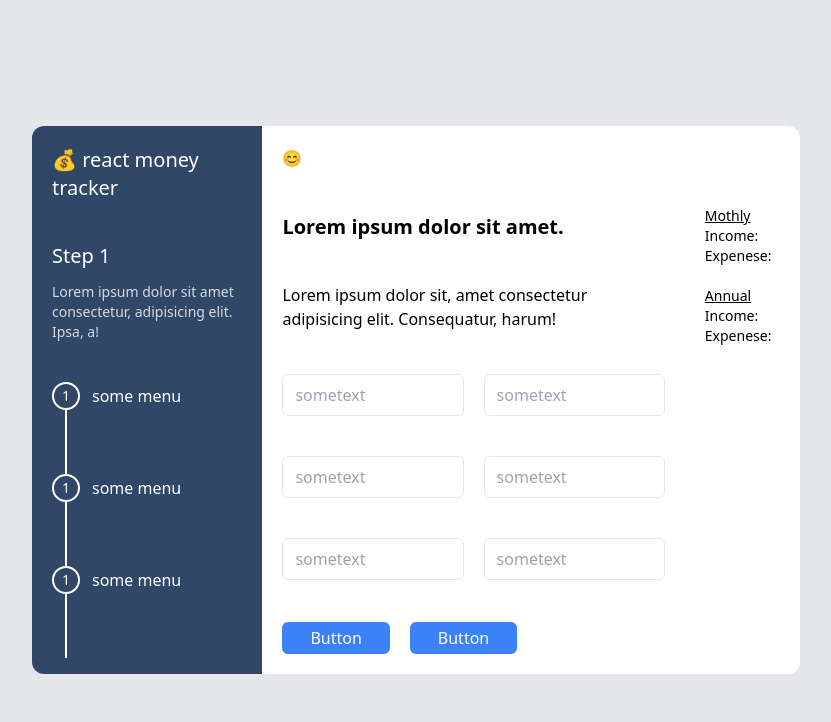
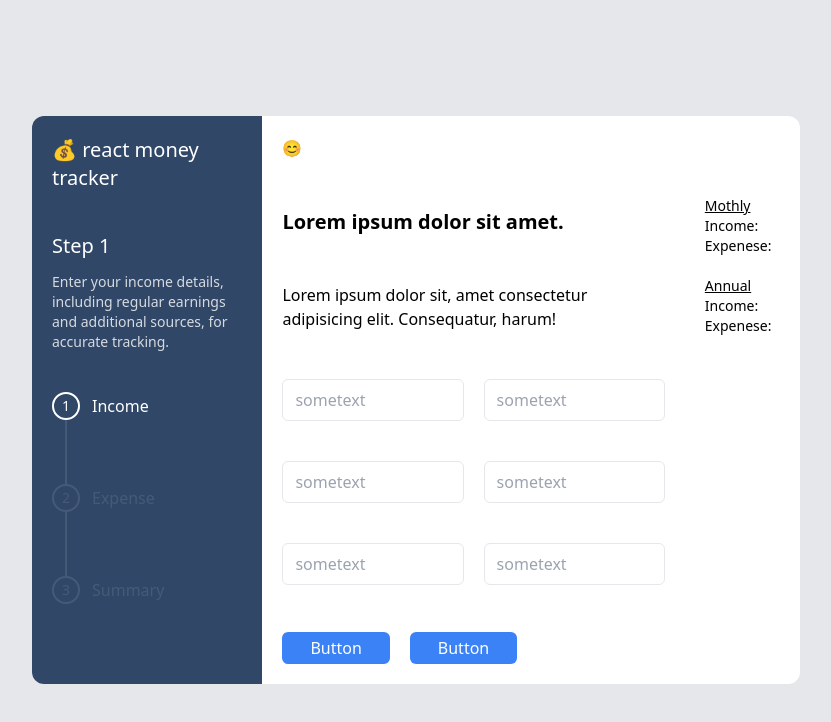
Before and after one commit to Zlatonn/react-money-tracker, a React (Vite) app: page / in a window 1280 px wide. Shown: the top 722 px of the page, without its empty margins (224-1055 px from the left). Built offline with nearby package versions, Linux system fonts and the light colour scheme.

Commit message:
✅ Apply usePages to SideBar component

```diff
--- a/src/components/side-bar/SideBar.jsx
+++ b/src/components/side-bar/SideBar.jsx
@@ -1,17 +1,37 @@
+import { useEffect, useState } from "react";
+import usePages from "../../hooks/usePages";
 import Step from "./Step";
+import data from "../../data";
 
 function SideBar() {
+  const currentPageNo = usePages((state) => state.pageNo);
+  const setPage = usePages((state) => state.setPage);
+
+  const [pageData, setPageData] = useState({});
+
+  useEffect(() => {
+    const currentPageData = data.find((page) => page.pageNo === currentPageNo);
+    setPageData(currentPageData || {});
+  }, [currentPageNo]);
+
   return (
     <div className="w-[30%] h-full pt-5 pb-20 px-5 bg-[#304767] text-white flex flex-col gap-10">
       <p className="text-xl">💰 react money tracker</p>
       <div className="flex flex-col gap-3">
-        <p className="text-xl">Step 1</p>
-        <p className="text-sm opacity-80">Lorem ipsum dolor sit amet consectetur, adipisicing elit. Ipsa, a!</p>
+        <p className="text-xl">Step {pageData.pageNo + 1}</p>
+        <p className="text-sm opacity-80">{pageData.suggestText}</p>
       </div>
       <div className="flex flex-col gap-16">
-        <Step />
-        <Step />
-        <Step />
+        {data.map((e) => (
+          <Step
+            key={e.pageNo}
+            pageNo={e.pageNo}
+            name={e.pageName}
+            line={e.line}
+            state={e.pageNo === currentPageNo ? "active" : e.pageNo < currentPageNo ? "complete" : null}
+            handle={() => setPage(e.pageNo)}
+          />
+        ))}
       </div>
     </div>
   );
--- a/src/components/side-bar/Step.jsx
+++ b/src/components/side-bar/Step.jsx
@@ -1,9 +1,26 @@
-function Step() {
+// eslint-disable-next-line react/prop-types
+function Step({ pageNo, name, line, state, handle }) {
   return (
-    <div className="relative flex items-center gap-3 cursor-pointer ">
-      <div className="w-7 h-7 border-2 border-white rounded-full flex justify-center items-center text-sm text-white">1</div>
-      <span>some menu</span>
-      <div className="absolute left-[13px] top-7 h-16 border-l-2 border-white"></div>
+    <div className="relative flex items-center gap-3 cursor-pointer " onClick={handle}>
+      <div
+        className={`w-7 h-7 border-2 rounded-full flex justify-center items-center text-sm ${
+          state === "active"
+            ? `bg-[#304767] text-white border-white`
+            : state === "complete"
+            ? `bg-white text-[#304767] border-white`
+            : `bg-[#304767] text-white border-white opacity-10`
+        } `}
+      >
+        {pageNo + 1}
+      </div>
+      <span className={`${state ? `opacity-none` : `opacity-10`}`}>{name}</span>
+      {line ? (
+        <div
+          className={`absolute left-[13px] top-7 h-16 border-l-2 border-white cursor-default ${
+            state === "complete" ? `opacity-none` : `opacity-10`
+          }`}
+        ></div>
+      ) : null}
     </div>
   );
 }
```
